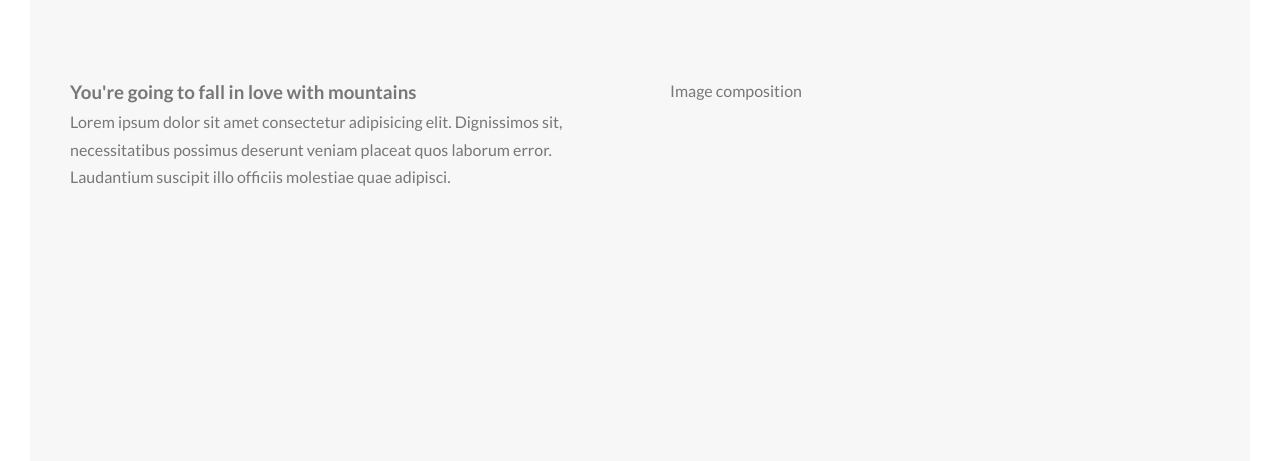
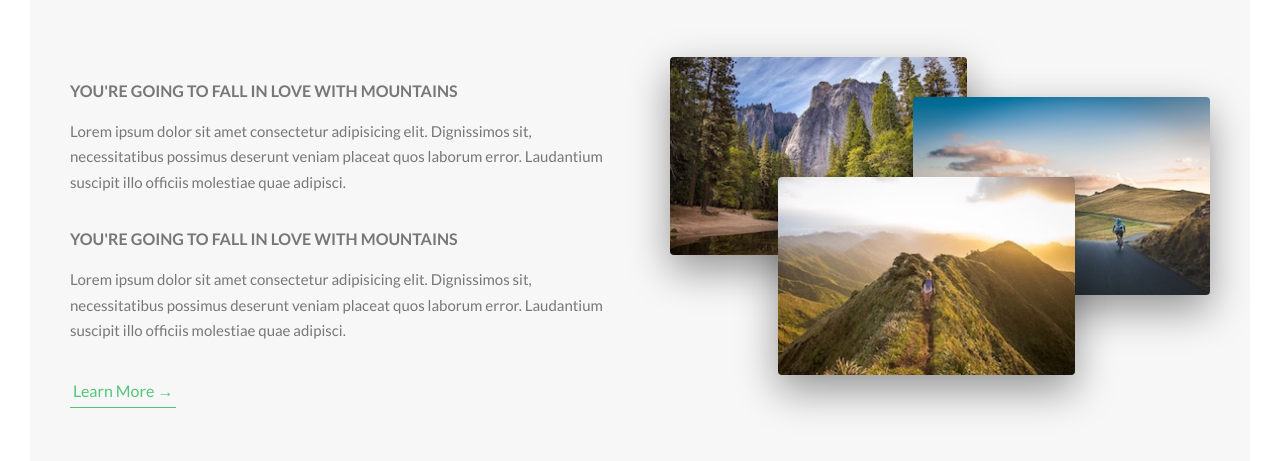
Before and after one commit to girisukinkar/Frontend, a website: page Tour Agency/index.html in a window 1280 px wide. Shown: the part 1103-1564 px from the top of the page. Drawn offline with Linux system fonts and the light colour scheme; files whose address does not match are found by name.

Commit message:
About section
- outline property works like border but plus of using it is you can define offset it is kinda padding
- using :not and scale translate is much handy to resize images
- Always use percentage in image width

```diff
--- a/Tour Agency/index.html
+++ b/Tour Agency/index.html
@@ -27,14 +27,14 @@
     </header>
     <main>
       <section class="section-about">
-        <div class="u-center-text u-margin-bottom">
+        <div class="u-center-text u-margin-bottom-big">
           <h2 class="heading-secondary">
             Exciting tours for adventurous people
           </h2>
         </div>
         <div class="row">
           <div class="col-1-of-2">
-            <h3 class="heading-tertiary">
+            <h3 class="heading-tertiary u-margin-bottom-small">
               You're going to fall in love with mountains
             </h3>
             <p class="paragraph">
@@ -43,8 +43,24 @@
               quos laborum error. Laudantium suscipit illo officiis molestiae
               quae adipisci.
             </p>
+            <h3 class="heading-tertiary u-margin-bottom-small">
+              You're going to fall in love with mountains
+            </h3>
+            <p class="paragraph">
+              Lorem ipsum dolor sit amet consectetur adipisicing elit.
+              Dignissimos sit, necessitatibus possimus deserunt veniam placeat
+              quos laborum error. Laudantium suscipit illo officiis molestiae
+              quae adipisci.
+            </p>
+            <a href="#" class="btn-text">Learn More &rarr;</a>
           </div>
-          <div class="col-1-of-2">Image composition</div>
+          <div class="col-1-of-2">
+            <div class="composition">
+              <img src="img/nat-1.jpg" alt="Photo 1" class="composition__photo composition__photo--p1">
+              <img src="img/nat-2.jpg" alt="Photo 2" class="composition__photo composition__photo--p2">
+              <img src="img/nat-3.jpg" alt="Photo 3" class="composition__photo composition__photo--p3">
+            </div>
+          </div>
         </div>
       </section>
     </main>
--- a/Tour Agency/sass/abstracts/_variables.scss
+++ b/Tour Agency/sass/abstracts/_variables.scss
@@ -11,3 +11,7 @@ $grey-light-1: #f7f7f7;
 $grid-width: 114rem; //1140px
 $gutter-vertical: 8rem;
 $gutter-horizontal: 6rem;
+
+
+//Font size
+$default-font-size: 1.6rem;
--- a/Tour Agency/sass/base/_typography.scss
+++ b/Tour Agency/sass/base/_typography.scss
@@ -3,7 +3,7 @@ body {
   /* as we are speicifying font-family in body it will be inherited by all child elements throughout  */
   font-family: "Lato", sans-serif;
   font-weight: 400;
-  font-size: 1.6rem;
+  font-size: $default-font-size;
   line-height: 1.7;
   color: $grey-dark;
 }
@@ -11,14 +11,16 @@ body {
 .heading-primary {
   color: $white;
   text-transform: uppercase;
-  backface-visibility: hidden;
+  -webkit-backface-visibility: hidden;
+          backface-visibility: hidden;
   margin-bottom: 6rem;
   &--main {
     display: block;
     font-size: 6rem;
     font-weight: 400;
     letter-spacing: 3.5rem;
-    animation: moveInLeft 1s ease-in-out;
+    -webkit-animation: moveInLeft 1s ease-in-out;
+            animation: moveInLeft 1s ease-in-out;
   }
 
   &--sub {
@@ -26,7 +28,8 @@ body {
     font-size: 2rem;
     font-weight: 400;
     letter-spacing: 1.75rem;
-    animation: moveInRight 1s ease-in-out;
+    -webkit-animation: moveInRight 1s ease-in-out;
+            animation: moveInRight 1s ease-in-out;
   }
 }
 
@@ -37,6 +40,7 @@ body {
   background-image: linear-gradient(to right, $primary, $primary-dark);
   display: inline-block;
   -webkit-background-clip: text;
+  background-clip:text;
   color: transparent;
   transition: all 0.2s;
   letter-spacing: 2px;
@@ -45,3 +49,16 @@ body {
     text-shadow: 0.5rem 1rem 2rem rgba($black, 0.2);
   }
 }
+
+.heading-tertiary{
+  font-size: $default-font-size;
+  font-weight: 700;
+  text-transform: uppercase;
+}
+
+.paragraph{
+  font-size: 1.5rem;
+  &:not(:last-child){
+    margin-bottom: 3rem;
+  }
+}
--- a/Tour Agency/sass/base/_utilities.scss
+++ b/Tour Agency/sass/base/_utilities.scss
@@ -2,6 +2,14 @@
   text-align: center;
 }
 
-.u-margin-bottom {
+.u-margin-bottom-big {
   margin-bottom: 8rem;
 }
+.u-margin-bottom-medium {
+  margin-bottom: 4rem;
+}
+
+
+.u-margin-bottom-small{
+  margin-bottom:1.5rem;
+}
--- a/Tour Agency/sass/components/_buttons.scss
+++ b/Tour Agency/sass/components/_buttons.scss
@@ -12,8 +12,10 @@
     position: relative;
   }
   &--animated {
-    animation: moveInBottom 0.5s ease-out 0.75s;
-    animation-fill-mode: backwards;
+    -webkit-animation: moveInBottom 0.5s ease-out 0.75s;
+            animation: moveInBottom 0.5s ease-out 0.75s;
+    -webkit-animation-fill-mode: backwards;
+            animation-fill-mode: backwards;
   }
 
   &:hover {
@@ -50,4 +52,31 @@
     z-index: -1;
     transition: all 0.2s;
   }
+
 }
+
+
+.btn-text{
+  transition: all .2s;
+  &:link,&:visited{
+    color:$primary;
+    display: inline-block;
+    text-decoration: none;
+    border-bottom: 1px solid $primary;
+    padding:3px;
+  }
+
+
+  &:hover{
+    transform: translateY(-4px);
+    background-color: $primary;
+    color: $white;
+    box-shadow: 0 1rem 2rem rgba($black, .15);
+
+  }
+  &:active{
+    transform: translateY(0);
+    box-shadow: 0 1rem 1rem rgba($black, .15);
+
+  }
+}
--- /dev/null
+++ b/Tour Agency/sass/components/_composition.scss
@@ -0,0 +1,36 @@
+.composition{
+    position: relative;
+    &__photo{
+        width: 55%;
+        box-shadow: 0 1.5rem 4rem rgba($black, .4);
+        border-radius: 4px;
+        position: absolute;
+        z-index:10;
+        transition: all .2s;
+        &--p1{
+            left: 0;
+            top: -2rem;
+
+        }
+        &--p2{
+            right: 0;
+            top: 2rem;
+        }
+        &--p3{
+            left: 20%;
+            top: 10rem;
+        }
+        &:hover{
+            outline: 1.5rem solid $primary;
+            outline-offset: 2rem;
+            transform: scale(1.05) translateY(-.5rem);
+            box-shadow: 0 2.5rem 4rem rgba($black, .5);
+            z-index: 12;
+
+        }
+    }
+
+    &:hover &__photo:not(:hover){
+       transform: scale(.95);
+    }
+}
--- a/Tour Agency/sass/main.scss
+++ b/Tour Agency/sass/main.scss
@@ -8,6 +8,7 @@
 @import "base/utilities";
 
 @import "components/buttons";
+@import "components/composition";
 
 @import "layout/header";
 @import "layout/grid";
```
Also changed, not shown: course progress.md (added, +1 -0 lines), Readme.md, Tour Agency/css/style.css.
